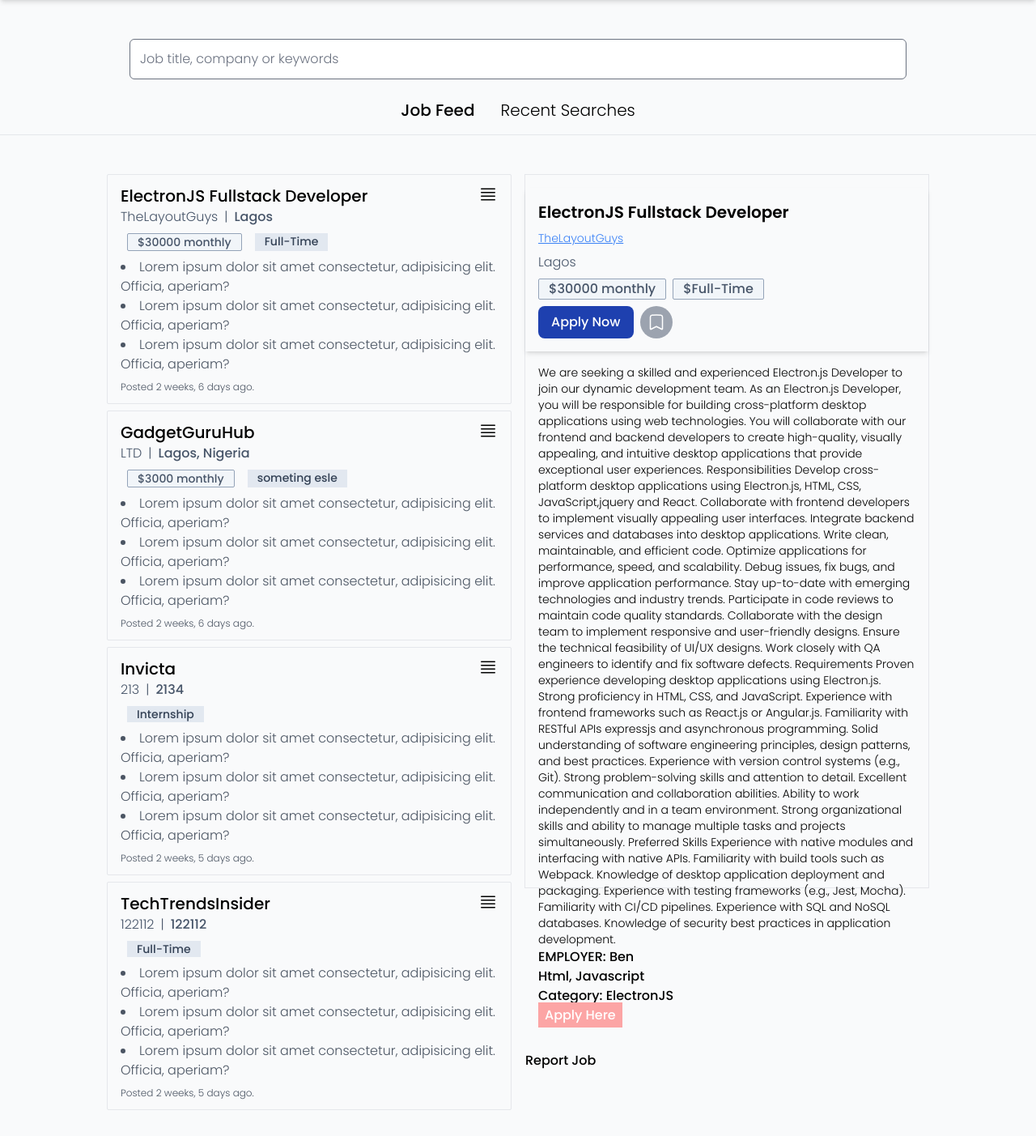
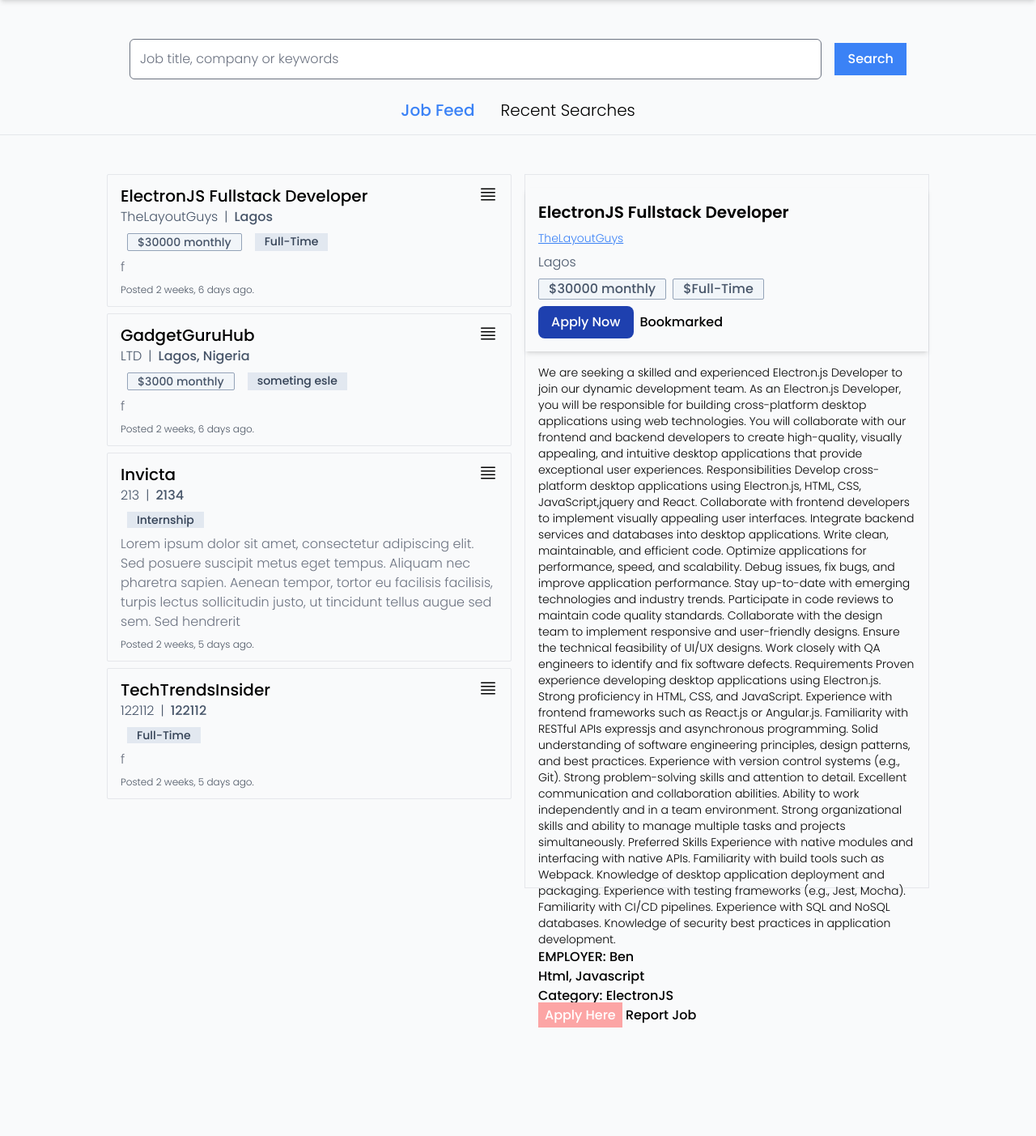
Before and after one commit to Benedict-arowo/Job-Board, a Django app: page /?job=159e2d02-df09-446b-9576-c99522ef6126 in a window 1280 px wide. Shown: the part 56-1459 px from the top of the page at 81% size. After the commit the page ends 1325 px from the top, so only its background shows below. Run offline with Django 4.2, Linux system fonts and the light colour scheme; a user stored in the database is signed in; data comes from the database, SQL or seed files in the repository; both versions use the stored data as it was after the commit; some libraries are stand-ins or nearby versions.

Commit message:
+ Added search model for recent searches feature + Added bookmark model for bookmark feature + Edited Job Model, added and removed some fields + Add bookmark, and remove bookmark views + More features added to index page, searching, bookmarking, and better styling.

```diff
--- a/app_jobboard/admin.py
+++ b/app_jobboard/admin.py
@@ -1,8 +1,8 @@
 from django.contrib import admin
-from .models import Job, JobApplication, JobCategory
+from .models import Job, JobApplication, JobCategory, Search, Bookmark
 
 # Register your models here.
-Models = [Job, JobApplication, JobCategory]
+Models = [Job, JobApplication, JobCategory, Search, Bookmark]
 # Registers the models in the models list.
 for model in Models:
     admin.site.register(model)
--- a/app_jobboard/urls.py
+++ b/app_jobboard/urls.py
@@ -8,4 +8,8 @@
     path("createJob/", views.createJob, name="createJob"),
     path("editJob/<uuid:id>", views.editJob, name="editJob"),
     path("deleteJob/<uuid:id>", views.deleteJob, name="deleteJob"),
+    path("bookmark/<uuid:jobId>", views.addJobToBookmark, name="addBookmark"),
+    path("remove_bookmark/<uuid:jobId>", views.removeJobFromBookmark, name="removeBookmark"),
 ]
+
+# TODO: Change bookmark, and remove bookmark view to only retun json response
--- a/app_jobboard/views.py
+++ b/app_jobboard/views.py
@@ -1,23 +1,51 @@
 from django.shortcuts import render, redirect
 from django.http import HttpResponse
 from django.contrib import messages
-from .models import Job, JobCategory
+from .models import Job, JobCategory, Search, Bookmark
 from django.views.decorators.http import require_http_methods
 from django.contrib.auth.decorators import login_required
 from custom_decorators import employer_only
+from django.db.models import Q
 from .forms import JobForm
 
 
 # Create your views here.
 def index(request):
     id = request.GET.get('job')
-    print(id)
-    if not id:
-        job = None
+    q = request.GET.get('q')
+    tab = request.GET.get('tab')
+    context = {  }
+
+    if q:
+        q = q.lower()
+        context["q"] = q.capitalize()
+        # search = Search.objects.get_or_create(search=q.lower(), user=request.user)
+        try:
+            search = Search.objects.get(user=request.user, search=q)
+            search.count += 1
+            search.save()
+        except Search.DoesNotExist:
+            search = Search.objects.create(user=request.user, search=q)
+
+        jobs = Job.objects.filter(Q(name__icontains=q) | Q(employment_type__icontains=q) | Q(location__icontains=q))
     else:
+        jobs = Job.objects.all()
+
+    if id:
         job = Job.objects.get(id=id)
+        context["job"] = job
 
-    context = { "jobs": Job.objects.all(), "job": job }
+        bookmarked = Bookmark.objects.get(job=job, user=request.user)
+
+        if bookmarked is not None:
+            context["bookmarked"] = True
+
+    context["jobs"] = jobs
+
+    if tab == "recent_searches":
+        context["recent_searches"] = Search.objects.filter(user=request.user).order_by("-updated", "-created")
+        context["tab"] = tab
+
     return render(request, "index.html", context)
 
 def getJob(request, id):
@@ -76,3 +104,24 @@
         return redirect("jobboard:index")
     job.delete()
     return redirect("jobboard:index")
+
+@login_required(login_url="auth:index")
+def addJobToBookmark(request, jobId):
+    try:
+        job = Job.objects.get(id=jobId)
+        Bookmark.objects.create(user=request.user, job=job)
+    except Job.DoesNotExist:
+        messages.error(request, "Job does not exist.")
+
+    return redirect("jobboard:index")
+
+
+@login_required(login_url="auth:index")
+def removeJobFromBookmark(request, jobId):
+    try:
+        job = Job.objects.get(id=jobId)
+        Bookmark.objects.delete(user=request.user, job=job)
+    except Job.DoesNotExist:
+        messages.error(request, "Job does not exist.")
+
+    return redirect("jobboard:index")
--- a/templates/index.html
+++ b/templates/index.html
@@ -1,27 +1,37 @@
 {% extends "layout.html" %} {% block title %} - Register {% endblock %}
 {% load static %}
 
-<!-- {% block js %}
+{% block js %}
 	<script>
 		const searchInput = document.getElementById("q")
-		console.log(searchInput)
-		searchInput.addEventListener("onchange", (e) => {
+		searchInput.addEventListener("change", (e) => {
 			const urlParams = new URLSearchParams(window.location.search);
-			console.log(searchInput.target)
-			urlParams.set('q', searchInput.target.value);
+			urlParams.set('q', e.target.value);
 			window.location.search = urlParams;
 		})
 		</script>
-{% endblock %} -->
+{% endblock %}
 
 {% block aboveContent%}
 	<div class="flex flex-col gap-4">
 
-		<input type="text" name="q" id="q" placeholder="Job title, company or keywords" class="mx-40 mt-12 py-3 rounded-md font-light">
+		<form action="" class="flex flex-row gap-4 items-center w-full justify-center px-40 mt-12">
+			{% if q %}
+				<input type="text" name="q" id="q" placeholder="{{ q }}" class="py-3 rounded-md font-light w-full">
+			{% else %}
+				<input type="text" name="q" id="q" placeholder="Job title, company or keywords" class="py-3 rounded-md font-light w-full">
+			{% endif %}
+			<button type="submit" class="w-fit h-fit px-4 py-2 bg-blue-500 text-white">Search</button>
+		</form>
 
 		<div class="flex flex-row gap-8 justify-center mt-2">
-			<p class="font-medium text-xl">Job Feed</p>
-			<p class="font-light text-xl">Recent Searches</p>
+			{% if tab == "recent_searches"%}
+				<a href="?tab=" class="text-xl font-light">Job Feed</a>
+				<a href="?tab=recent_searches" class="font-medium text-xl text-blue-500">Recent Searches</a>
+			{% else%}
+				<a href="?tab=" class="font-medium text-xl text-blue-500">Job Feed</a>
+				<a href="?tab=recent_searches" class="font-light text-xl">Recent Searches</a>
+			{% endif %}
 		</div>
 
 		<hr>
@@ -29,6 +39,10 @@
 {% endblock %}
 
 {% block content %}
+	{% if tab != "recent_searches" %}
+		{% if q %}
+		<a href="?q=" class="font-light text-gray-500 text-sm underline cursor-pointer">Clear search</a>
+		{% endif %}
 		<div class="flex flex-row justify-center gap-4 pt-8 relative mb-4">
 			<div class="flex flex-col gap-2 mb-4">
 				{% for job in jobs %}
@@ -54,45 +68,81 @@
 						{% endif %}
 						<p class="bg-slate-200 text-slate-700 w-fit px-3">{{ job.employment_type }}</p>
 					</div>
-			<section aria-label="job summary" class="my-2">
-				<ul class="list-disc list-inside font-light text-gray-600">
-					<li>Lorem ipsum dolor sit amet consectetur, adipisicing elit. Officia, aperiam?</li>
-					<li>Lorem ipsum dolor sit amet consectetur, adipisicing elit. Officia, aperiam?</li>
-					<li>Lorem ipsum dolor sit amet consectetur, adipisicing elit. Officia, aperiam?</li>
-				</ul>
+					<section aria-label="job summary" class="my-2 font-light text-gray-500">
+						{{ job.summary }}
 					</section>
 					<footer aria-label="job footer" class="mt-2">
 						<p class="font-light text-xs text-gray-600">Posted {{ job.created_at|timesince }} ago.</p>
 					</footer>
 				</div>
+				{% empty %}
+					{% if q %}
+					<div class="w-full flex flex-col justify-start text-gray-400">
+						<p class="text-2xl  font-light"> The search <strong>"{{ q }}"</strong> did not match any jobs.</p>
+						<h4 class="font-medium text-lg mt-4 text-gray-500">
+							Search suggestions:
+						</h4>
+						<ul class="list-disc list-inside font-light">
+							<li>Try more general keywords</li>
+							<li>Check your spelling</li>
+							<li>Replace abbreviations with the entire word</li>
+						</ul>
+
+					</div>
+
+					{% else %}
+						<p>There are currently no jobs available.</p>
+					{% endif %}
 				{% endfor %}
 			</div>
+			{% if job %}
 				<aside class="w-full h-screen sticky top-0 border py-4 max-w-[500px]">
 					<header class="shadow-md p-4 flex flex-col gap-2" aria-label="aside job header">
 						<h3 class="text-xl font-semibold">{{ job.name }}</h3>
 						<a class="underline text-blue-500 text-sm cursor-pointer font-light">{{ job.company_name }}</a>
 						<p class="text-slate-600 font-light">{{ job.location }}</p>
 						<div class="flex flex-row gap-2">
+							{% if job.salary %}
 								<p class="bg-slate-100 text-slate-600 px-3 border border-slate-400 rounded-sm w-fit">${{ job.salary }} monthly</p>
+							{% endif %}
 							<p class="bg-slate-100 text-slate-600 px-3 border border-slate-400 rounded-sm w-fit">${{ job.employment_type }} </p>
 						</div>
 						<div class="flex flex-row gap-2 items-center">
 							<button class="w-fit bg-blue-800 text-white px-4 py-2 rounded-lg">Apply Now</button>
-				<svg xmlns="http://www.w3.org/2000/svg" fill="none" viewBox="0 0 24 24" stroke-width="1.5" stroke="currentColor" class="w-10 cursor-pointer h-10 p-2 rounded-full bg-gray-400 text-white">
+							{% if bookmarked %}
+								<p>Bookmarked</p>
+							{% else %}
+								<a href="{% url 'jobboard:addBookmark' job.id %}"><svg xmlns="http://www.w3.org/2000/svg" fill="none" viewBox="0 0 24 24" stroke-width="1.5" stroke="currentColor" class="w-10 cursor-pointer h-10 p-2 rounded-full bg-gray-400 text-white">
 									<path stroke-linecap="round" stroke-linejoin="round" d="M17.593 3.322c1.1.128 1.907 1.077 1.907 2.185V21L12 17.25 4.5 21V5.507c0-1.108.806-2.057 1.907-2.185a48.507 48.507 0 0111.186 0z" />
-				</svg>
+									</svg>		</a>
+							{% endif %}
 						</div>
 					</header>
-		<div class="p-4 h-full overflow-auto mb-4">
+					<div class="p-4 h-full overflow-y-scroll">
 						<p class="font-light text-sm">{{ job.description }}</p>
 						<p>EMPLOYER: {{ job.employer.username }}</p>
 						<p>{{ job.skills_required }}</p>
 						<p>Category: {{ job.category }}</p>
 						<a href="{{ job.apply_link}}" class="bg-red-300 px-2 py-1 text-white">Apply Here</a>
+						<button>Report Job</button>
 					</div>
-		<button>Report Job</button>
 				</aside>
 			</div>
+			{% endif %}
+		{% else %}
+			<!-- Recent Searches Tab -->
+			<section class="text-black flex flex-col gap-2">
+				<h3 class="font-medium text-xl">Here are your recent searches...</h3>
+				{% for search in recent_searches %}
+				<div class="flex flex-row py-2 px-4 border mx-12 w-full justify-between">
+					<a href="?q={{ search.search }}&tab=" class="font-light">{{ search.search }}</a>
+					<svg xmlns="http://www.w3.org/2000/svg" viewBox="0 0 20 20" fill="currentColor" class="w-5 h-5 cursor-pointer">
+						<path fill-rule="evenodd" d="M8.75 1A2.75 2.75 0 006 3.75v.443c-.795.077-1.584.176-2.365.298a.75.75 0 10.23 1.482l.149-.022.841 10.518A2.75 2.75 0 007.596 19h4.807a2.75 2.75 0 002.742-2.53l.841-10.52.149.023a.75.75 0 00.23-1.482A41.03 41.03 0 0014 4.193V3.75A2.75 2.75 0 0011.25 1h-2.5zM10 4c.84 0 1.673.025 2.5.075V3.75c0-.69-.56-1.25-1.25-1.25h-2.5c-.69 0-1.25.56-1.25 1.25v.325C8.327 4.025 9.16 4 10 4zM8.58 7.72a.75.75 0 00-1.5.06l.3 7.5a.75.75 0 101.5-.06l-.3-7.5zm4.34.06a.75.75 0 10-1.5-.06l-.3 7.5a.75.75 0 101.5.06l.3-7.5z" clip-rule="evenodd" />
+					</svg>
+				</div>
+				{% endfor %}
+			</section>
+		{% endif %}
 {% endblock %}
 
 
--- a/templates/nav_bar.html
+++ b/templates/nav_bar.html
@@ -2,7 +2,7 @@
 <div>
 	<nav class="w-full flex flex-row justify-between shadow-md px-4 py-3 items-center ">
 		<ul class="flex flex-row gap-5">
-			<li><a class="font-medium hover:text-blue-400 cursor-pointer duration-500 transition-colors">Find jobs</a></li>
+			<li><a class="font-medium hover:text-blue-400 cursor-pointer duration-500 transition-colors" href="/">Find jobs</a></li>
 			<li><a class="font-medium hover:text-blue-400 cursor-pointer duration-500 transition-colors">Company reviews</a></li>
 			<li><a class="font-medium hover:text-blue-400 cursor-pointer duration-500 transition-colors">Employer reviews</a></li>
 		</ul>
--- a/theme/static/css/dist/styles.css
+++ b/theme/static/css/dist/styles.css
@@ -783,9 +783,17 @@
   top: 0px;
 }
 
-.mx-40 {
-  margin-left: 10rem;
-  margin-right: 10rem;
+.left-0 {
+  left: 0px;
+}
+
+.right-0 {
+  right: 0px;
+}
+
+.mx-12 {
+  margin-left: 3rem;
+  margin-right: 3rem;
 }
 
 .mx-auto {
@@ -819,10 +827,6 @@
   margin-top: 1rem;
 }
 
-.mb-2 {
-  margin-bottom: 0.5rem;
-}
-
 .block {
   display: block;
 }
@@ -847,17 +851,12 @@
   display: none;
 }
 
-.h-fit {
-  height: -moz-fit-content;
-  height: fit-content;
+.h-10 {
+  height: 2.5rem;
 }
 
-.h-screen {
-  height: 100vh;
-}
-
-.h-full {
-  height: 100%;
+.h-5 {
+  height: 1.25rem;
 }
 
 .h-6 {
@@ -868,21 +867,33 @@
   height: 2rem;
 }
 
-.h-12 {
-  height: 3rem;
+.h-fit {
+  height: -moz-fit-content;
+  height: fit-content;
 }
 
-.h-10 {
-  height: 2.5rem;
+.h-full {
+  height: 100%;
 }
 
-.w-fit {
-  width: -moz-fit-content;
-  width: fit-content;
+.h-screen {
+  height: 100vh;
 }
 
-.w-full {
-  width: 100%;
+.h-96 {
+  height: 24rem;
+}
+
+.max-h-full {
+  max-height: 100%;
+}
+
+.w-10 {
+  width: 2.5rem;
+}
+
+.w-5 {
+  width: 1.25rem;
 }
 
 .w-6 {
@@ -893,12 +904,13 @@
   width: 2rem;
 }
 
-.w-12 {
-  width: 3rem;
+.w-fit {
+  width: -moz-fit-content;
+  width: fit-content;
 }
 
-.w-10 {
-  width: 2.5rem;
+.w-full {
+  width: 100%;
 }
 
 .max-w-\[500px\] {
@@ -941,6 +953,10 @@
   align-items: center;
 }
 
+.justify-start {
+  justify-content: flex-start;
+}
+
 .justify-center {
   justify-content: center;
 }
@@ -953,10 +969,6 @@
   gap: 0.5rem;
 }
 
-.gap-3 {
-  gap: 0.75rem;
-}
-
 .gap-4 {
   gap: 1rem;
 }
@@ -965,20 +977,40 @@
   gap: 1.25rem;
 }
 
+.gap-6 {
+  gap: 1.5rem;
+}
+
 .gap-8 {
   gap: 2rem;
-}
-
-.gap-6 {
-  gap: 1.5rem;
 }
 
 .overflow-auto {
   overflow: auto;
 }
 
+.overflow-hidden {
+  overflow: hidden;
+}
+
 .overflow-scroll {
   overflow: scroll;
+}
+
+.overflow-y-scroll {
+  overflow-y: scroll;
+}
+
+.whitespace-pre-wrap {
+  white-space: pre-wrap;
+}
+
+.rounded-full {
+  border-radius: 9999px;
+}
+
+.rounded-lg {
+  border-radius: 0.5rem;
 }
 
 .rounded-md {
@@ -989,20 +1021,8 @@
   border-radius: 0.125rem;
 }
 
-.rounded-lg {
-  border-radius: 0.5rem;
-}
-
-.rounded-full {
-  border-radius: 9999px;
-}
-
 .border {
   border-width: 1px;
-}
-
-.border-b {
-  border-bottom-width: 1px;
 }
 
 .border-slate-400 {
@@ -1018,6 +1038,16 @@
 .bg-blue-500 {
   --tw-bg-opacity: 1;
   background-color: rgb(59 130 246 / var(--tw-bg-opacity));
+}
+
+.bg-blue-800 {
+  --tw-bg-opacity: 1;
+  background-color: rgb(30 64 175 / var(--tw-bg-opacity));
+}
+
+.bg-gray-400 {
+  --tw-bg-opacity: 1;
+  background-color: rgb(156 163 175 / var(--tw-bg-opacity));
 }
 
 .bg-gray-50 {
@@ -1045,37 +1075,12 @@
   background-color: rgb(226 232 240 / var(--tw-bg-opacity));
 }
 
-.bg-blue-800 {
-  --tw-bg-opacity: 1;
-  background-color: rgb(30 64 175 / var(--tw-bg-opacity));
-}
-
-.bg-slate-600 {
-  --tw-bg-opacity: 1;
-  background-color: rgb(71 85 105 / var(--tw-bg-opacity));
-}
-
-.bg-blue-200 {
-  --tw-bg-opacity: 1;
-  background-color: rgb(191 219 254 / var(--tw-bg-opacity));
-}
-
-.bg-gray-200 {
-  --tw-bg-opacity: 1;
-  background-color: rgb(229 231 235 / var(--tw-bg-opacity));
-}
-
-.bg-gray-400 {
-  --tw-bg-opacity: 1;
-  background-color: rgb(156 163 175 / var(--tw-bg-opacity));
+.p-2 {
+  padding: 0.5rem;
 }
 
 .p-4 {
   padding: 1rem;
-}
-
-.p-2 {
-  padding: 0.5rem;
 }
 
 .px-2 {
@@ -1091,6 +1096,11 @@
 .px-4 {
   padding-left: 1rem;
   padding-right: 1rem;
+}
+
+.px-40 {
+  padding-left: 10rem;
+  padding-right: 10rem;
 }
 
 .py-1 {
@@ -1125,9 +1135,19 @@
   font-family: ui-serif, Georgia, Cambria, "Times New Roman", Times, serif;
 }
 
+.text-2xl {
+  font-size: 1.5rem;
+  line-height: 2rem;
+}
+
 .text-5xl {
   font-size: 3rem;
   line-height: 1;
+}
+
+.text-lg {
+  font-size: 1.125rem;
+  line-height: 1.75rem;
 }
 
 .text-sm {
@@ -1153,12 +1173,12 @@
   font-weight: 500;
 }
 
+.font-normal {
+  font-weight: 400;
+}
+
 .font-semibold {
   font-weight: 600;
-}
-
-.font-normal {
-  font-weight: 400;
 }
 
 .leading-normal {
@@ -1169,9 +1189,24 @@
   letter-spacing: 0em;
 }
 
+.text-black {
+  --tw-text-opacity: 1;
+  color: rgb(0 0 0 / var(--tw-text-opacity));
+}
+
 .text-blue-500 {
   --tw-text-opacity: 1;
   color: rgb(59 130 246 / var(--tw-text-opacity));
+}
+
+.text-gray-400 {
+  --tw-text-opacity: 1;
+  color: rgb(156 163 175 / var(--tw-text-opacity));
+}
+
+.text-gray-500 {
+  --tw-text-opacity: 1;
+  color: rgb(107 114 128 / var(--tw-text-opacity));
 }
 
 .text-gray-600 {
```
Also changed, not shown: app_jobboard/models.py (+25 -3 lines), app_jobboard/migrations/0011_alter_job_currency_search.py (added), app_jobboard/migrations/0012_alter_search_options_search_count.py (added), app_jobboard/migrations/0013_search_updated.py (added), app_jobboard/migrations/0014_job_summary.py (added), app_jobboard/migrations/0015_bookmark.py (added), authentication/models.py (line endings or trailing spaces), db.sqlite3. Lines whose indentation alone changed are shown as unchanged.
